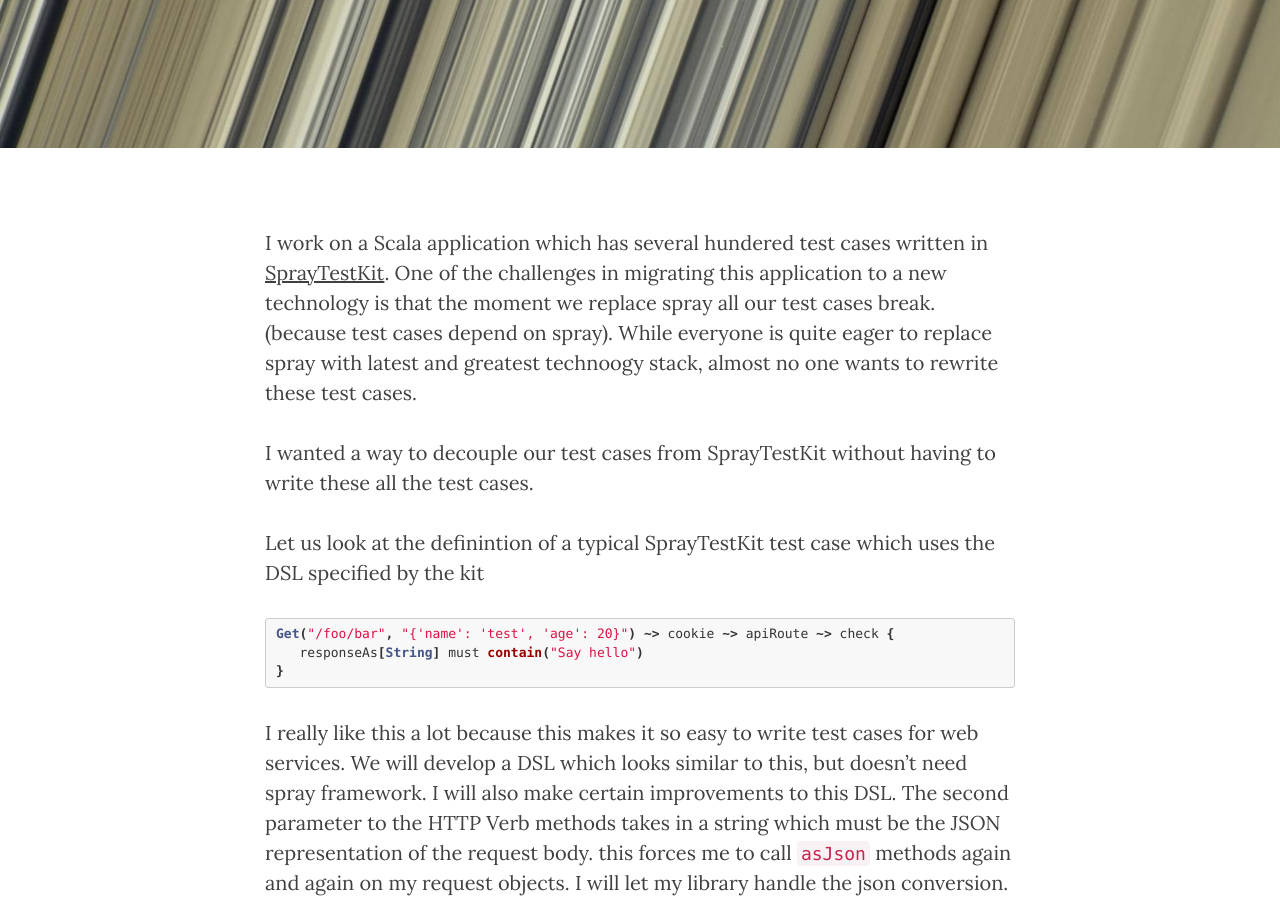
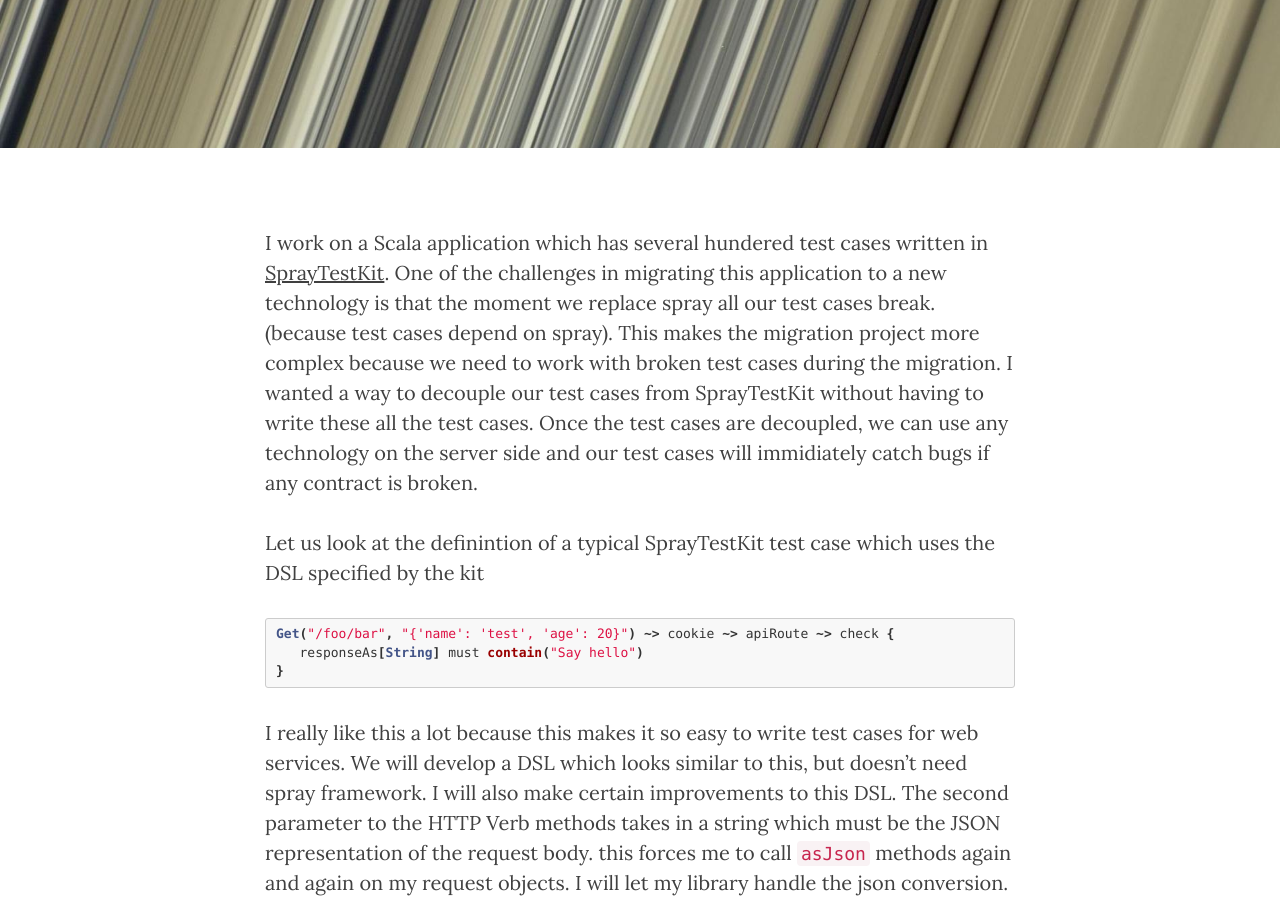
Before and after one commit to abhsrivastava/abhsrivastava.github.io, a Jekyll site: the page built from _posts/2017-10-27-Replace-SprayTestKit-With-Custom-DSL.md, in a window 1280 px wide and 900 px high, scrolled down 421 px. Built offline with Jekyll 4.4.1, drawn with Linux system fonts in a browser that asks for light colours; nearby versions of some CDN libraries.

```diff
--- a/_posts/2017-10-27-Replace-SprayTestKit-With-Custom-DSL.md
+++ b/_posts/2017-10-27-Replace-SprayTestKit-With-Custom-DSL.md
@@ -7,9 +7,7 @@
 header-img: "img/saturn-bg4.jpg"
 ---
 
-I work on a Scala application which has several hundered test cases written in [SprayTestKit][1]. One of the challenges in migrating this application to a new technology is that the moment we replace spray all our test cases break. (because test cases depend on spray). While everyone is quite eager to replace spray with latest and greatest technoogy stack, almost no one wants to rewrite these test cases.
-
-I wanted a way to decouple our test cases from SprayTestKit without having to write these all the test cases.
+I work on a Scala application which has several hundered test cases written in [SprayTestKit][1]. One of the challenges in migrating this application to a new technology is that the moment we replace spray all our test cases break. (because test cases depend on spray). This makes the migration project more complex because we need to work with broken test cases during the migration. I wanted a way to decouple our test cases from SprayTestKit without having to write these all the test cases. Once the test cases are decoupled, we can use any technology on the server side and our test cases will immidiately catch bugs if any contract is broken.
 
 Let us look at the definintion of a typical SprayTestKit test case which uses the DSL specified by the kit
 
```
